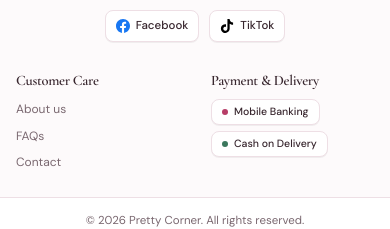
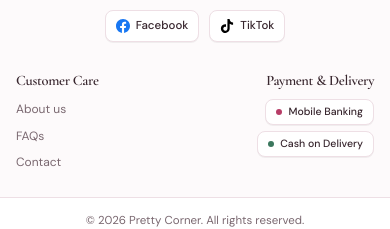
Before and after one commit to TheinMinHtet/Pretty_Corner, a Next.js app: page / in a window 390 px wide. Shown: the part 1049-1278 px from the top of the page. Built offline with nearby package versions, Linux system fonts and the light colour scheme; no server answers.

Commit message:
fix(footer): align Payment & Delivery to right edge on mobile for symmetrical margins

```diff
--- a/src/components/Footer.tsx
+++ b/src/components/Footer.tsx
@@ -79,12 +79,12 @@ export default function Footer({ hasBottomNav = false }: { hasBottomNav?: boolea
               </ul>
             </div>
 
-            {/* Column 3: Payment & Delivery */}
-            <div className="flex flex-col items-start text-left">
+            {/* Column 3: Payment & Delivery (Flush right on mobile for even edge balance) */}
+            <div className="flex flex-col items-end sm:items-start text-right sm:text-left justify-self-end sm:justify-self-start">
               <h4 className="font-serif text-[14px] min-[360px]:text-[14.5px] sm:text-[17px] font-semibold text-[#38262e] mb-2 sm:mb-3 tracking-tight whitespace-nowrap">
                 {t.paymentAndDelivery}
               </h4>
-              <div className="flex flex-col sm:flex-row sm:flex-wrap items-start gap-1.5 sm:gap-2 text-[10.5px] sm:text-[12px] font-medium text-[#38262e] max-w-full">
+              <div className="flex flex-col sm:flex-row sm:flex-wrap items-end sm:items-start gap-1.5 sm:gap-2 text-[10.5px] sm:text-[12px] font-medium text-[#38262e] max-w-full">
                 <span className="bg-white border border-[#eedfe5] px-2.5 py-1 sm:px-3 sm:py-1.5 rounded-lg shadow-2xs inline-flex items-center gap-1.5 text-[10.5px] sm:text-[12px] whitespace-nowrap">
                   <span className="w-1.5 h-1.5 rounded-full bg-[#b73d67] shrink-0" />
                   <span>{t.mobileBanking}</span>
```
